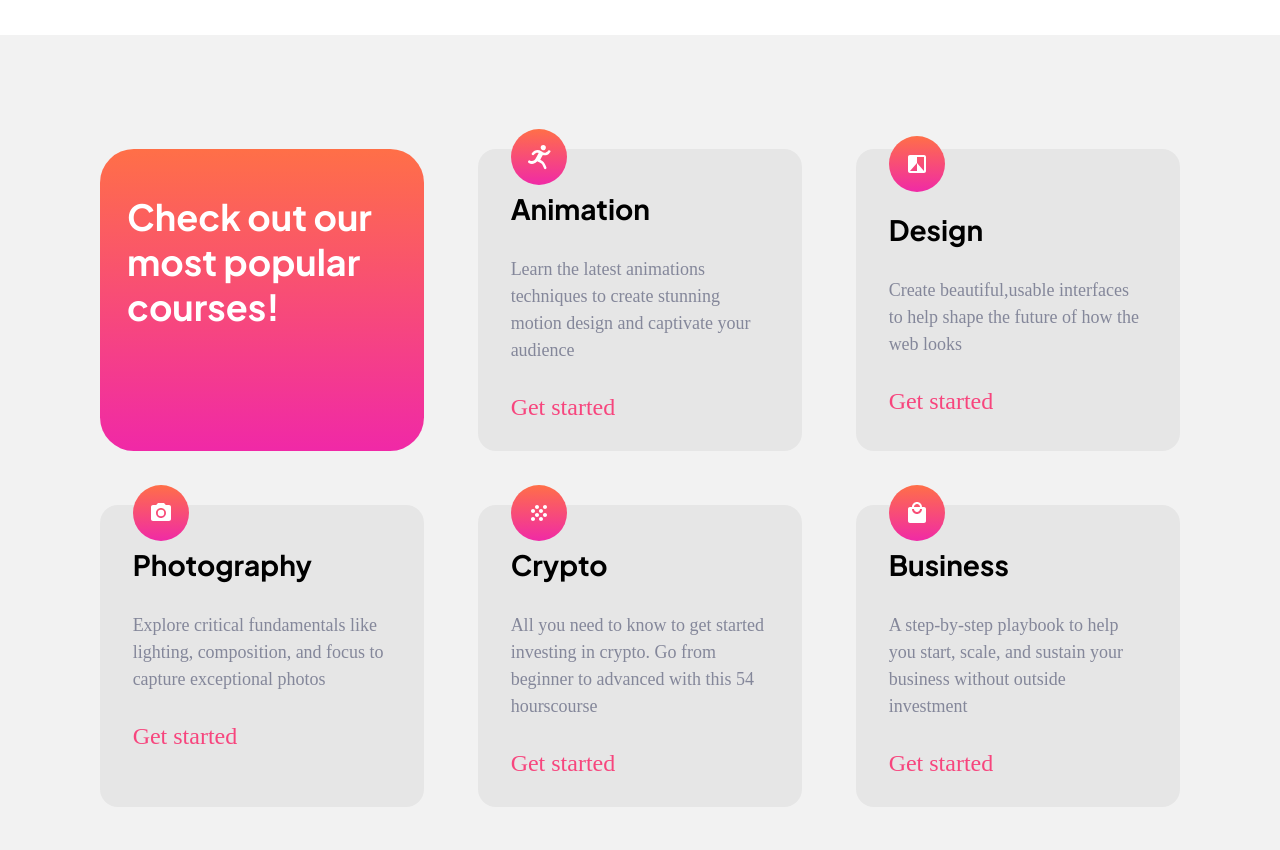
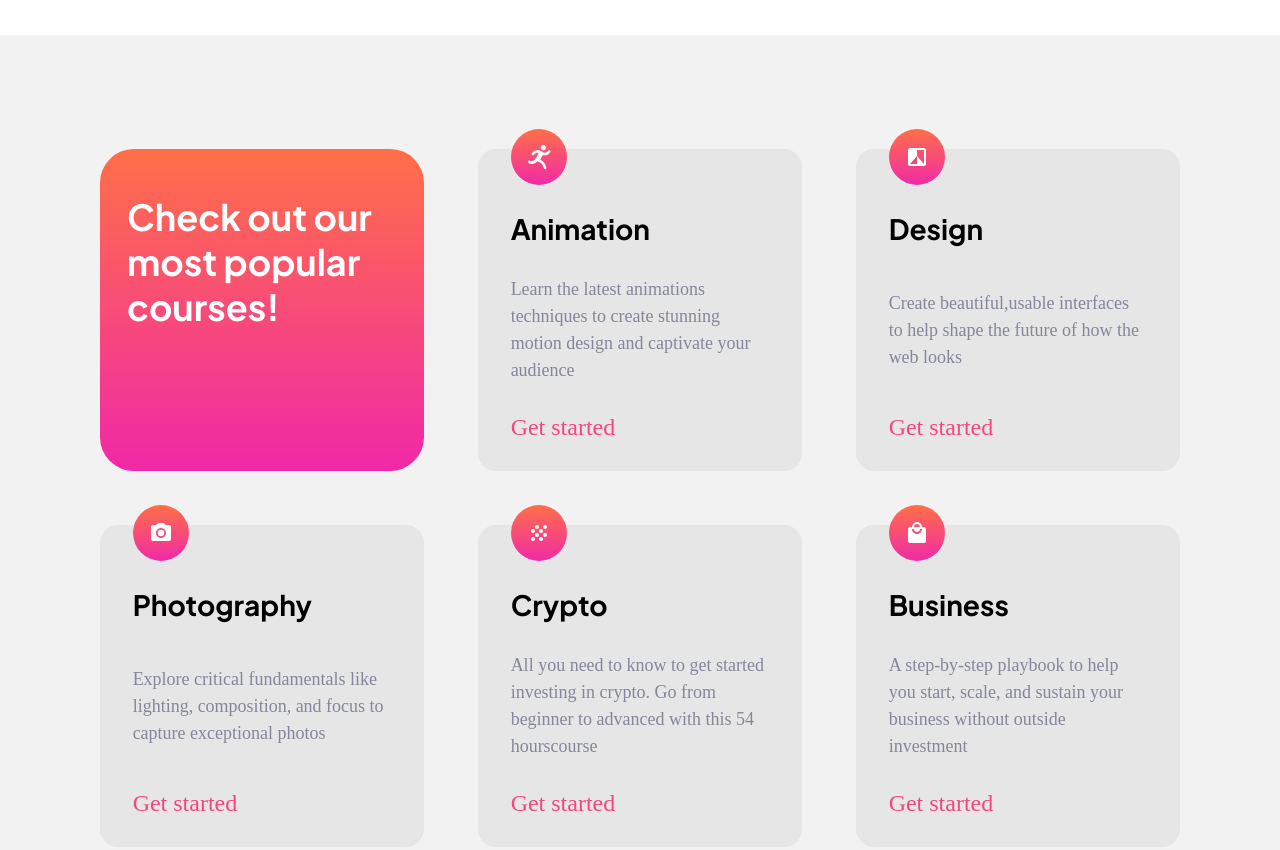
Before and after one commit to Chemssy/skilled_e-learning, a plain HTML site: page index.html in a window 1280 px wide. Shown: the part 1000-1850 px from the top of the page. Drawn offline with Linux system fonts and the light colour scheme; a web font is replaced by a local one.

Commit message:
Style modified

```diff
--- a/style.css
+++ b/style.css
@@ -41,7 +41,6 @@ body{
         z-index: 10;
         &:hover{
             background-color: var(--Blue-600);
-            /* outline: transparent; */
         }
     }
 }
@@ -161,13 +160,16 @@ body{
     & .course-card__img{
         width: fit-content;
         max-width: 56px;
-        margin-top: -20px;
+        position: relative;
+        bottom: 20px;
     }
 
     & .course-card__information{
         display: flex;
         flex-direction: column;
         gap: 1.25em;
+        flex-grow: 1;
+        justify-content: space-between;
 
         & .course-card__description{
             font-size: 0.75em;
@@ -193,11 +195,6 @@ body{
     }
 }
 
-& .especial{
-        justify-content: space-around;
-        /* gap: 20px; */
-    }
-
 /* <-------------------- FOOTER -------------------> */
 .footer{
     width: 100%;
@@ -210,7 +207,6 @@ body{
     padding: 1.25em 0.75em;
 
     /*  Button Transition  */
-
     & .button--footer{
         position:relative;
         background-color: var(--Pink-300);
```
